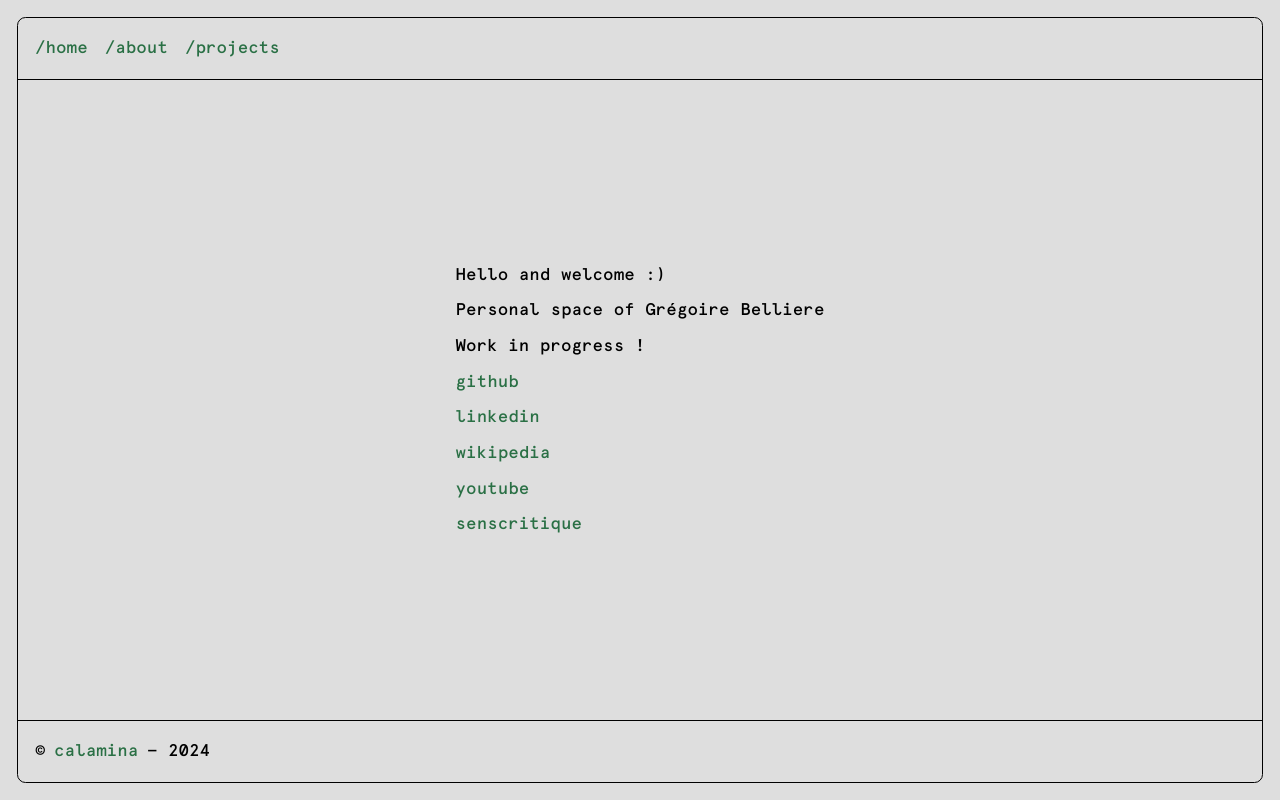
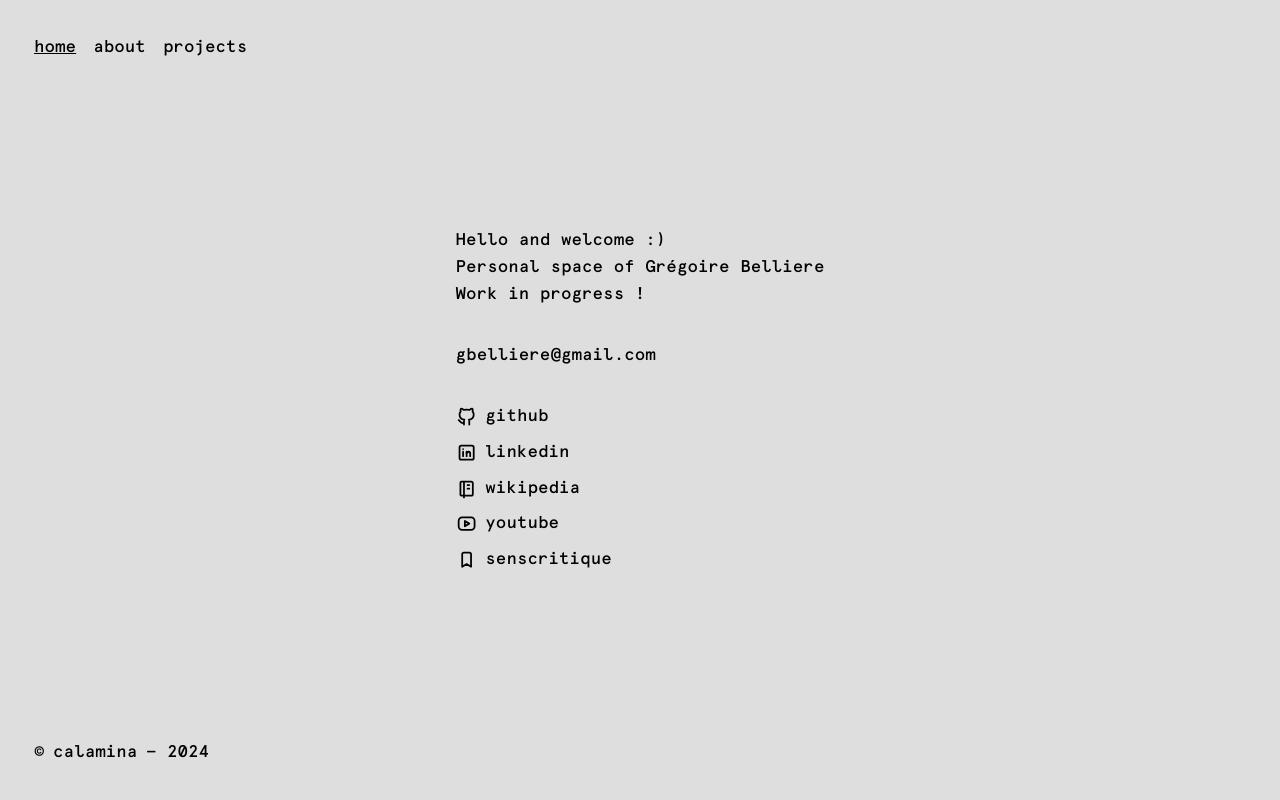
Before and after one commit to calamina/calamina-web, a Vue app: page / in a window 1280 px wide. Built offline with nearby package versions, Linux system fonts and the light colour scheme.

Commit message:
clean / add icons

```diff
--- a/src/App.vue
+++ b/src/App.vue
@@ -35,9 +35,9 @@ const leave = (el: any, done: any) => {
 <template>
   <header>
     <nav>
-      <RouterLink to="/">/home</RouterLink>
-      <RouterLink to="/about">/about</RouterLink>
-      <RouterLink to="/projects">/projects</RouterLink>
+      <RouterLink to="/">home</RouterLink>
+      <RouterLink to="/about">about</RouterLink>
+      <RouterLink to="/projects">projects</RouterLink>
     </nav>
   </header>
 
@@ -60,7 +60,7 @@ const leave = (el: any, done: any) => {
 nav {
   display: flex;
   gap: 1rem;
-  border-bottom: 1px solid #000;
+  // border-bottom: 1px solid #000;
   padding: 1rem;
 }
 
@@ -77,7 +77,11 @@ main {
 footer {
   display: flex;
   gap: .5rem;
-  border-top: 1px solid #000;
+  // border-top: 1px solid #000;
   padding: 1rem;
 }
+
+.router-link-active {
+  text-decoration: underline;
+}
 </style>
--- a/src/assets/main.scss
+++ b/src/assets/main.scss
@@ -7,7 +7,7 @@ body {
 
 #app {
     min-height: calc(100vh - 2rem);
-    border: 1px solid #000;
+    // border: 1px solid #000;
     margin: 1rem;
     border-radius: 0.5rem;
     display: flex;
@@ -15,8 +15,11 @@ body {
 }
 
 a {
+    display: flex;
+    align-items: center;
+    gap: .5rem;
     text-decoration: none;
-    color: #2a7045;
+    color: #000;
 
     &:hover {
         text-decoration: underline;
--- /dev/null
+++ b/src/components/iconComponent.vue
@@ -0,0 +1,12 @@
+<template>
+<div>
+    <slot />
+</div>
+</template>
+
+<style lang="scss" scoped>
+div {
+    width: 1.25rem;
+    height: 1.25rem;
+}
+</style>
--- /dev/null
+++ b/src/components/icons/iconGithub.vue
@@ -0,0 +1,7 @@
+<template>
+    <svg xmlns="http://www.w3.org/2000/svg" xmlns:xlink="http://www.w3.org/1999/xlink" viewBox="0 0 24 24">
+        <path
+            d="M9 19c-4.3 1.4-4.3-2.5-6-3m12 5v-3.5c0-1 .1-1.4-.5-2c2.8-.3 5.5-1.4 5.5-6a4.6 4.6 0 0 0-1.3-3.2a4.2 4.2 0 0 0-.1-3.2s-1.1-.3-3.5 1.3a12.3 12.3 0 0 0-6.2 0C6.5 2.8 5.4 3.1 5.4 3.1a4.2 4.2 0 0 0-.1 3.2A4.6 4.6 0 0 0 4 9.5c0 4.6 2.7 5.7 5.5 6c-.6.6-.6 1.2-.5 2V21"
+            fill="none" stroke="currentColor" stroke-width="2" stroke-linecap="round" stroke-linejoin="round"></path>
+    </svg>
+</template>
--- /dev/null
+++ b/src/components/icons/iconLinkedin.vue
@@ -0,0 +1,11 @@
+<template>
+    <svg xmlns="http://www.w3.org/2000/svg" xmlns:xlink="http://www.w3.org/1999/xlink" viewBox="0 0 24 24">
+        <g fill="none" stroke="currentColor" stroke-width="2" stroke-linecap="round" stroke-linejoin="round">
+            <rect x="4" y="4" width="16" height="16" rx="2"></rect>
+            <path d="M8 11v5"></path>
+            <path d="M8 8v.01"></path>
+            <path d="M12 16v-5"></path>
+            <path d="M16 16v-3a2 2 0 0 0-4 0"></path>
+        </g>
+    </svg>
+</template>
--- /dev/null
+++ b/src/components/icons/iconSenscritique.vue
@@ -0,0 +1,6 @@
+<template>
+    <svg xmlns="http://www.w3.org/2000/svg" xmlns:xlink="http://www.w3.org/1999/xlink" viewBox="0 0 24 24">
+        <path d="M9 4h6a2 2 0 0 1 2 2v14l-5-3l-5 3V6a2 2 0 0 1 2-2" fill="none" stroke="currentColor" stroke-width="2"
+            stroke-linecap="round" stroke-linejoin="round"></path>
+    </svg>
+</template>
--- /dev/null
+++ b/src/components/icons/iconWikipedia.vue
@@ -0,0 +1,9 @@
+<template>
+    <svg xmlns="http://www.w3.org/2000/svg" xmlns:xlink="http://www.w3.org/1999/xlink" viewBox="0 0 24 24">
+        <g fill="none" stroke="currentColor" stroke-width="2" stroke-linecap="round" stroke-linejoin="round">
+            <path d="M6 4h11a2 2 0 0 1 2 2v12a2 2 0 0 1-2 2H6a1 1 0 0 1-1-1V5a1 1 0 0 1 1-1m3 0v18"></path>
+            <path d="M13 8h2"></path>
+            <path d="M13 12h2"></path>
+        </g>
+    </svg>
+</template>
--- /dev/null
+++ b/src/components/icons/iconYoutube.vue
@@ -0,0 +1,8 @@
+<template>
+    <svg xmlns="http://www.w3.org/2000/svg" xmlns:xlink="http://www.w3.org/1999/xlink" viewBox="0 0 24 24">
+        <g fill="none" stroke="currentColor" stroke-width="2" stroke-linecap="round" stroke-linejoin="round">
+            <rect x="3" y="5" width="18" height="14" rx="4"></rect>
+            <path d="M10 9l5 3l-5 3z"></path>
+        </g>
+    </svg>
+</template>
--- a/src/views/HomeView.vue
+++ b/src/views/HomeView.vue
@@ -1,22 +1,74 @@
-<script setup lang="ts"></script>
+<script setup lang="ts">
+import IconComponent from '@/components/iconComponent.vue';
+import IconGithub from '@/components/icons/iconGithub.vue';
+import IconLinkedin from '@/components/icons/iconLinkedin.vue';
+import IconSenscritique from '@/components/icons/iconSenscritique.vue';
+import IconWikipedia from '@/components/icons/iconWikipedia.vue';
+import IconYoutube from '@/components/icons/iconYoutube.vue';
+
+</script>
 
 <template>
-  <div>
-    <p>Hello and welcome :) </p>
-    <p>Personal space of Grégoire Belliere</p>
-    <p>Work in progress !</p>
-    <a target=”_blank” href="https://github.com/calamina">github</a>
-    <a target=”_blank” href="https://linkedin.com">linkedin</a>
-    <a target=”_blank” href="https://en.wikipedia.org/wiki/User:Eveneit">wikipedia</a>
-    <a target=”_blank” href="https://www.youtube.com/@calamina">youtube</a>
-    <a target=”_blank” href="https://www.senscritique.com/calamina">senscritique</a>
-  </div>
+  <div class="content">
+    <section>
+      <p>Hello and welcome :) </p>
+      <p>Personal space of Grégoire Belliere</p>
+      <p>Work in progress !</p>
+    </section>
+    <section>
+      <a href="mailto:gbelliere@gmail.com">gbelliere@gmail.com</a>
+    </section>
+    <nav>
+      <a target=”_blank” href="https://github.com/calamina">
+        <IconComponent>
+          <IconGithub />
+        </IconComponent>
+        github
+      </a>
+      <a target=”_blank” href="https://linkedin.com">
+        <IconComponent>
+          <IconLinkedin />
+        </IconComponent>
+        linkedin
+      </a>
+      <a target=”_blank” href="https://en.wikipedia.org/wiki/User:Eveneit">
+        <IconComponent>
+          <IconWikipedia />
+        </IconComponent>
+        wikipedia
+      </a>
+      <a target=”_blank” href="https://www.youtube.com/@calamina">
+        <IconComponent>
+          <IconYoutube />
+        </IconComponent>
+        youtube
+      </a>
+      <a target=”_blank” href="https://www.senscritique.com/calamina">
+        <IconComponent>
+          <IconSenscritique />
+        </IconComponent>
+        senscritique
+      </a>
+    </nav>
+  </div class="content">
 </template>
 
 <style scoped lang="scss">
-div {
+.content {
   display: flex;
   flex-flow: column;
-  gap: 0.5rem;
+  align-items: center;
+  gap: 2rem;
+}
+
+nav {
+  width: 100%;
+  display: flex;
+  flex-flow: column;
+  gap: .5rem;
+}
+
+section {
+  width: 100%;
 }
 </style>
```
